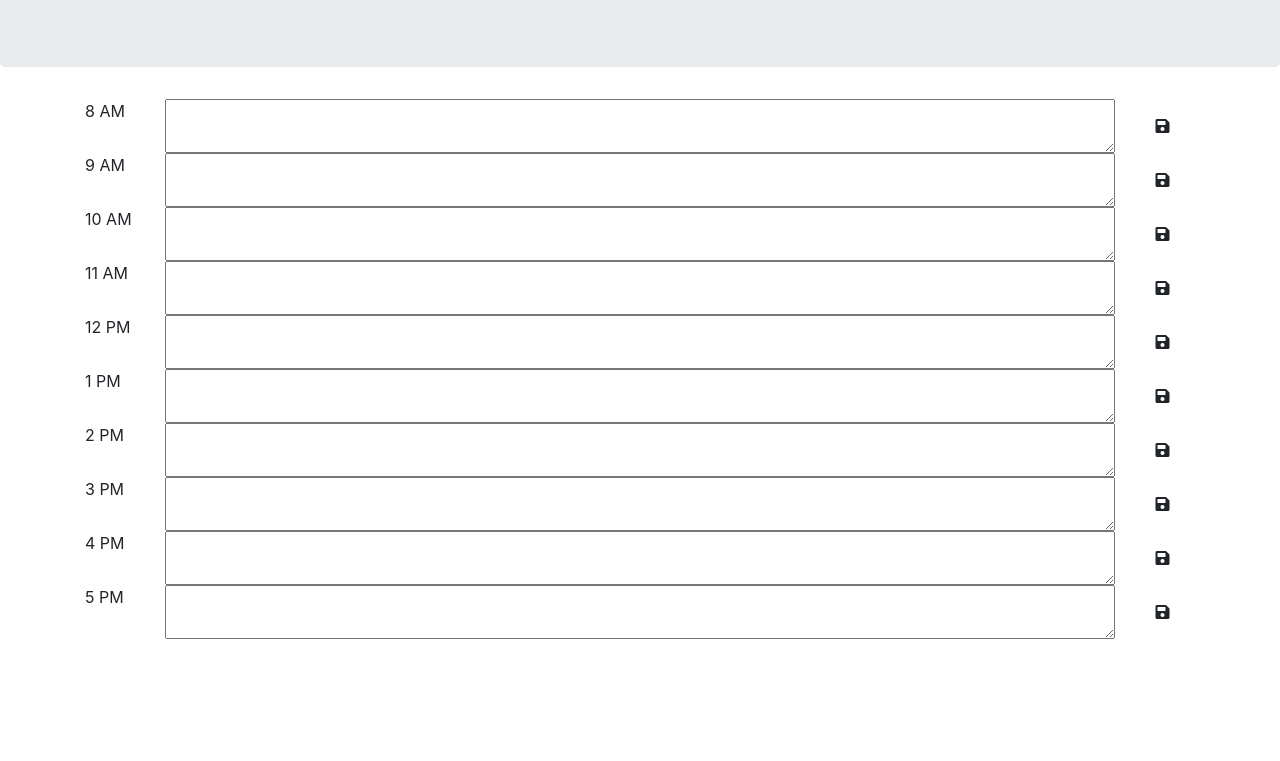
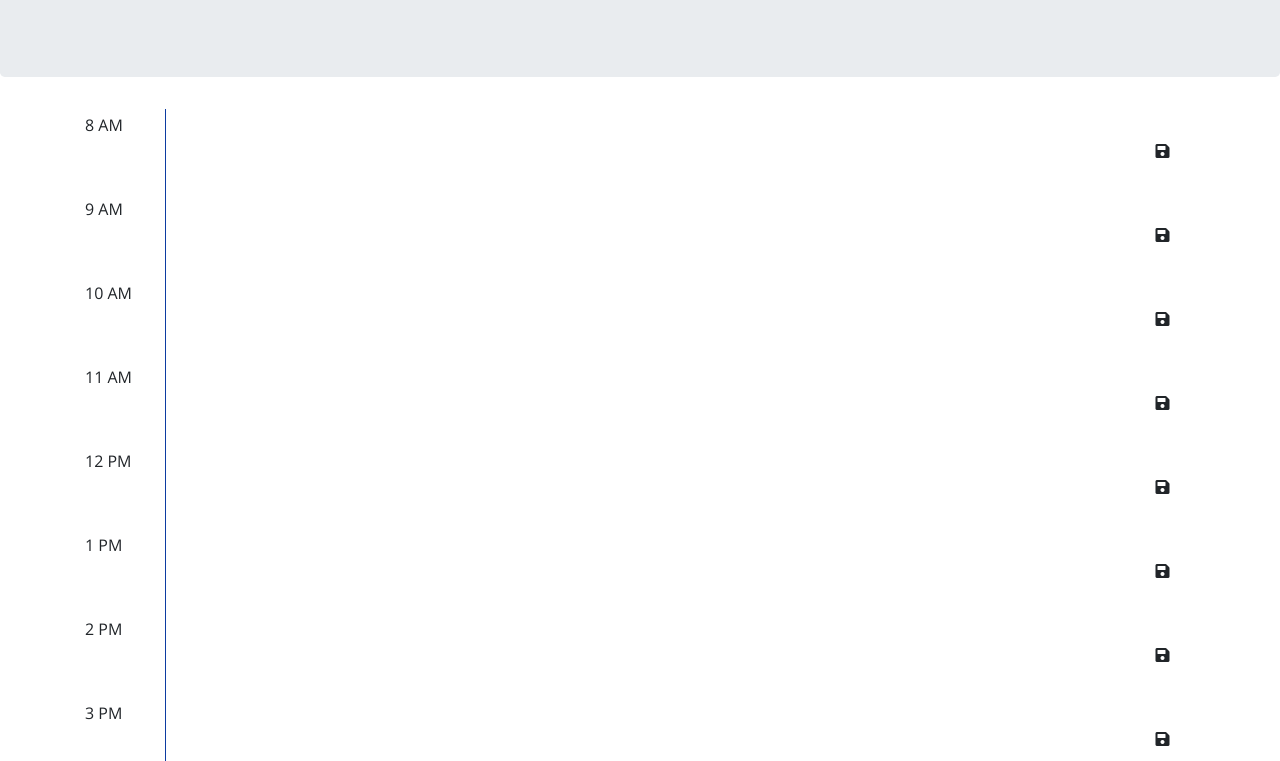
Before and after one commit to adenali123/day-planner, a plain HTML site: page index.html in a window 1280 px wide. Shown: the part 201-962 px from the top of the page. Before the commit the page ends 840 px from the top, so only its background shows below. Drawn offline with nearby package versions, Linux system fonts and the light colour scheme.

Commit message:
updated css and typo corrected for html

```diff
--- a/assets/style.css
+++ b/assets/style.css
@@ -0,0 +1,14 @@
+body {
+    font-family: "Open Sans", sans-serif;
+    font-size: 16px;
+    line-height: 2;
+  }
+
+  textarea {
+    background: transparent;
+    border: none;
+    resize: none;
+    color: #0c3ba1;
+    border-left: 1px solid #0c3ba1;
+    padding: 10px;
+  }
--- a/index.html
+++ b/index.html
@@ -16,7 +16,7 @@
 <body>
 	<header class="jumbotron">
 		<h1 class="display-3">Day Planner</h1>
-		<p class="lead">A simple calendar app for scheduling your work day</p>
+		<p class="lead">Have your day planned and Keep organised</p>
 		<p id="currentDay" class="lead"></p>
 	</header>
 
```
